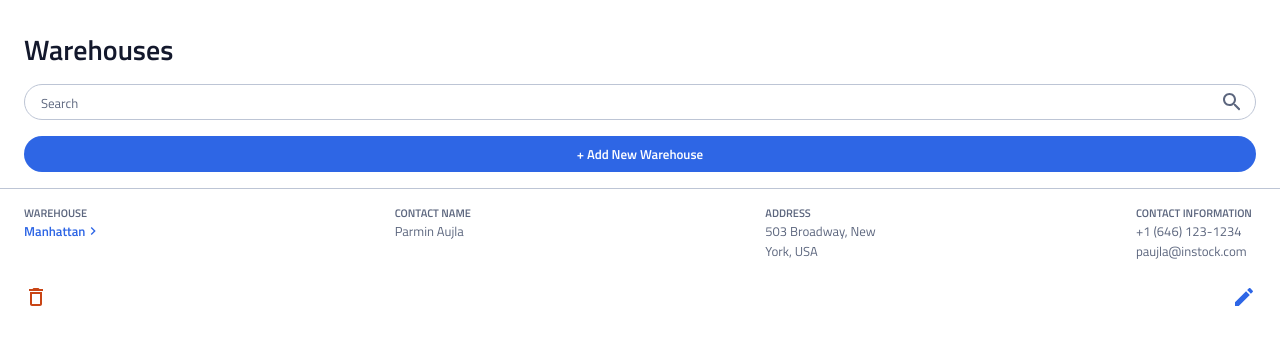
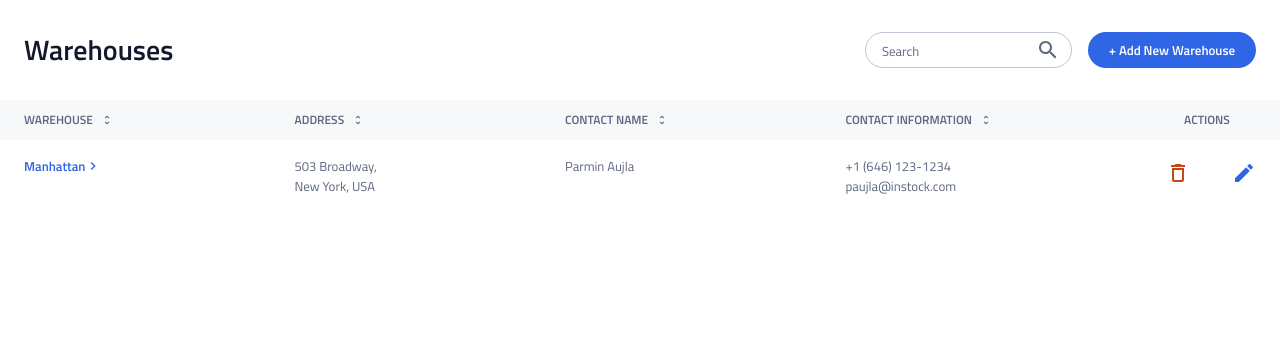
Before and after one commit to oikantik/team-two-instock, a React (Create React App) app in the folder client/: page / in a window 1280 px wide. Shown: the top 344 px of the page. Built offline with nearby package versions, Linux system fonts and the light colour scheme.

Commit message:
added axios, tablet design

```diff
--- a/client/package.json
+++ b/client/package.json
@@ -6,6 +6,7 @@
     "@testing-library/jest-dom": "^5.11.6",
     "@testing-library/react": "^11.2.2",
     "@testing-library/user-event": "^12.2.2",
+    "axios": "^0.21.0",
     "react": "^17.0.1",
     "react-dom": "^17.0.1",
     "react-router-dom": "^5.2.0",
--- a/client/src/components/WarehousesContainer/WarehousesContainer.scss
+++ b/client/src/components/WarehousesContainer/WarehousesContainer.scss
@@ -1,4 +1,5 @@
 @use '../../partials/typography'as *;
+@use '../../partials/mixins'as *;
 
 .warehouses-container {
   display: flex;
@@ -7,6 +8,11 @@
   padding-left: 1.5rem;
   padding-right: 1.5rem;
   margin-top: 2rem;
+
+  @include tablet {
+    flex-direction: row;
+    justify-content: space-between;
+  }
 
   &__title {
     @include m-h1;
@@ -23,14 +29,23 @@
     outline: none;
     border: none;
     margin-bottom: 1rem;
+
+    @include tablet {
+      width: 168px;
+    }
   }
 
 }
 
 .warehouses-search {
-
   position: relative;
   margin-bottom: 1rem;
+
+  @include tablet {
+
+    margin-left: auto;
+    margin-right: 1rem;
+  }
 
   &__input {
     border-radius: 20px;
--- a/client/src/components/WarehousesList/WarehousesList.js
+++ b/client/src/components/WarehousesList/WarehousesList.js
@@ -3,12 +3,74 @@ import "./WarehousesList.scss";
 import deleteIcon from "../../assets/icons/delete_outline-24px.svg";
 import editIcon from "../../assets/icons/edit-24px.svg";
 import chevronRightIcon from "../../assets/icons/chevron_right-24px.svg";
+import sortIcon from "../../assets/icons/sort-24px.svg";
 
 function WarehousesList() {
   return (
     <div className="warehouses-list">
+      <div className="warehouses-items-labels">
+        <div className="warehouses-items-labels__label warehouses-items-labels__label--warehouse">
+          <p className="warehouses-items-labels__label-container">
+            <span className="warehouses-items-labels__label-text">
+              WAREHOUSE
+            </span>
+            <span className="warehouses-items-labels__label-icon">
+              <img
+                src={sortIcon}
+                alt="sortIcon"
+                className="warehouses-items-labels__label-icon-image"
+              />
+            </span>
+          </p>
+        </div>
+        <div className="warehouses-items-labels__label warehouses-items-labels__label--address">
+          <p className="warehouses-items-labels__label-container">
+            <span className="warehouses-items-labels__label-text">ADDRESS</span>
+            <span className="warehouses-items-labels__label-icon">
+              <img
+                src={sortIcon}
+                alt="sortIcon"
+                className="warehouses-items-labels__label-icon-image"
+              />
+            </span>
+          </p>
+        </div>
+        <div className="warehouses-items-labels__label warehouses-items-labels__label--name">
+          <p className="warehouses-items-labels__label-container">
+            <span className="warehouses-items-labels__label-text">
+              CONTACT NAME
+            </span>
+            <span className="warehouses-items-labels__label-icon">
+              <img
+                src={sortIcon}
+                alt="sortIcon"
+                className="warehouses-items-labels__label-icon-image"
+              />
+            </span>
+          </p>
+        </div>
+        <div className="warehouses-items-labels__label warehouses-items-labels__label--contact">
+          <p className="warehouses-items-labels__label-container">
+            <span className="warehouses-items-labels__label-text">
+              CONTACT INFORMATION
+            </span>
+            <span className="warehouses-items-labels__label-icon">
+              <img
+                src={sortIcon}
+                alt="sortIcon"
+                className="warehouses-items-labels__label-icon-image"
+              />
+            </span>
+          </p>
+        </div>
+        <div className="warehouses-items-labels__label warehouses-items-labels__label--actions">
+          <p className="warehouses-items-labels__label-container">
+            <span className="warehouses-items-labels__label-text">ACTIONS</span>
+          </p>
+        </div>
+      </div>
       <div className="warehouses-items">
-        <div className="warehouses-items__item">
+        <div className="warehouses-items__item warehouses-items__item--warehouse">
           <p className="warehouses-items__label">WAREHOUSE</p>
           <p className="warehouses-items__value  warehouses-items__value--location">
             Manhattan{" "}
@@ -20,32 +82,32 @@ function WarehousesList() {
           </p>
         </div>
 
-        <div className="warehouses-items__item">
+        <div className="warehouses-items__item warehouses-items__item--address">
+          <p className="warehouses-items__label">ADDRESS</p>
+          <p className="warehouses-items__value">503 Broadway, New York, USA</p>
+        </div>
+
+        <div className="warehouses-items__item warehouses-items__item--name">
           <p className="warehouses-items__label">CONTACT NAME</p>
           <p className="warehouses-items__value">Parmin Aujla</p>
         </div>
 
-        <div className="warehouses-items__item">
-          <p className="warehouses-items__label">ADDRESS</p>
-          <p className="warehouses-items__value">503 Broadway, New York, USA</p>
-        </div>
-
-        <div className="warehouses-items__item">
+        <div className="warehouses-items__item warehouses-items__item--contact">
           <p className="warehouses-items__label">CONTACT INFORMATION</p>
           <p className="warehouses-items__value warehouses-items__value--contact">
             <span className="warehouses-items__value">+1 (646) 123-1234</span>
             <span className="warehouses-items__value">paujla@instock.com</span>
           </p>
         </div>
-      </div>
 
-      <div className="warehouses-list__control">
-        <button className="warehouses-list__delete">
-          <img src={deleteIcon} alt="delete" />
-        </button>
-        <button className="warehouses-list__edit">
-          <img src={editIcon} alt="edit" />
-        </button>
+        <div className="warehouses-actions">
+          <button className="warehouses-actions__delete">
+            <img src={deleteIcon} alt="delete" />
+          </button>
+          <button className="warehouses-actions__edit">
+            <img src={editIcon} alt="edit" />
+          </button>
+        </div>
       </div>
     </div>
   );
--- a/client/src/components/WarehousesList/WarehousesList.scss
+++ b/client/src/components/WarehousesList/WarehousesList.scss
@@ -1,12 +1,15 @@
 @use '../../partials/typography'as *;
+@use '../../partials/mixins'as *;
 
 .warehouses-list {
   display: flex;
   flex-direction: column;
-  padding-left: 1.5rem;
-  padding-right: 1.5rem;
-  padding-top: 1rem;
   border-top: 1px solid color(borders);
+
+  @include tablet {
+    border-top: none;
+  }
+
 
   &__control {
     display: flex;
@@ -23,21 +26,79 @@
 .warehouses-items {
   display: flex;
   flex-wrap: wrap;
+  width: 100%;
+  padding-top: 1rem;
+  padding-left: 1.5rem;
+  padding-right: 1.5rem;
   justify-content: space-between;
 
+  @include tablet {
+    flex-direction: row;
+  }
+
   &__item {
-    width: 120px;
-    margin-bottom: 1.5rem;
+    width: 45%;
+    margin-bottom: 1rem;
+
+    @include tablet {
+      margin-bottom: 0;
+    }
+
+    &--warehouse {
+      order: 1;
+
+      @include tablet {
+        width: 100px;
+      }
+    }
+
+    &--name {
+      order: 2;
+
+      @include tablet {
+        order: 3;
+        width: 110px;
+      }
+    }
+
+    &--address {
+      order: 3;
+
+      @include tablet {
+        order: 2;
+        width: 100px;
+      }
+    }
+
+    &--contact {
+      order: 4;
+
+      @include tablet {
+        width: 150px;
+      }
+    }
+
   }
+
+
 
   &__label {
     @include m-h4;
     color: color(table-header-text);
+
+    @include tablet {
+      display: none;
+
+    }
   }
 
   &__value {
     @include m-p2;
     color: color(table-header-text);
+    overflow: hidden;
+    display: -webkit-box;
+    -webkit-line-clamp: 2;
+    -webkit-box-orient: vertical;
 
     &--location {
       @include m-h3;
@@ -57,3 +118,80 @@
     height: 16px;
   }
 }
+
+.warehouses-actions {
+  display: flex;
+  justify-content: space-between;
+  width: 100%;
+  order: 5;
+
+  @include tablet {
+    width: 90px;
+    justify-content: space-between;
+
+  }
+
+  &__delete,
+  &__edit {
+    background: transparent;
+    border: none;
+  }
+}
+
+.warehouses-items-labels {
+  display: none;
+
+  @include tablet {
+    margin-top: 1rem;
+    height: 40px;
+    display: flex;
+    justify-content: space-between;
+    align-items: center;
+    background-color: color(page-bg);
+    padding-left: 1.5rem;
+    padding-right: 1.5rem;
+  }
+
+  &__label-container {
+    display: flex;
+    align-items: center;
+  }
+
+
+
+  &__label {
+
+    &--warehouse {
+      width: 100px;
+    }
+
+    &--address {
+      width: 100px;
+    }
+
+    &--name {
+      width: 110px;
+    }
+
+    &--contact {
+      width: 150px;
+    }
+
+    &--actions {
+      width: 90px;
+      display: flex;
+      justify-content: center;
+    }
+
+  }
+
+  &__label-text {
+    @include h4;
+    margin-right: .5rem;
+  }
+
+
+  &__label-icon-image {
+    height: 12px;
+  }
+}
```
Also changed, not shown: 2 other files (tests, documents, lock files or other folders).
